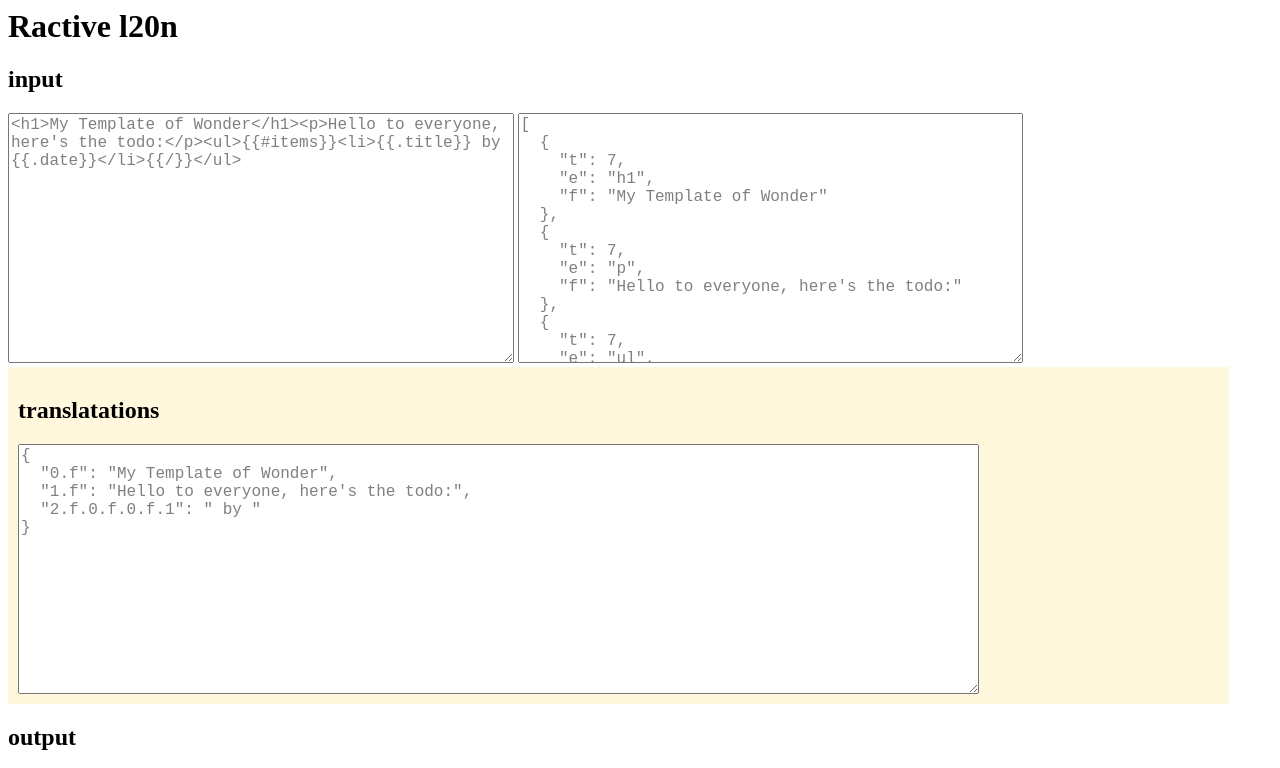
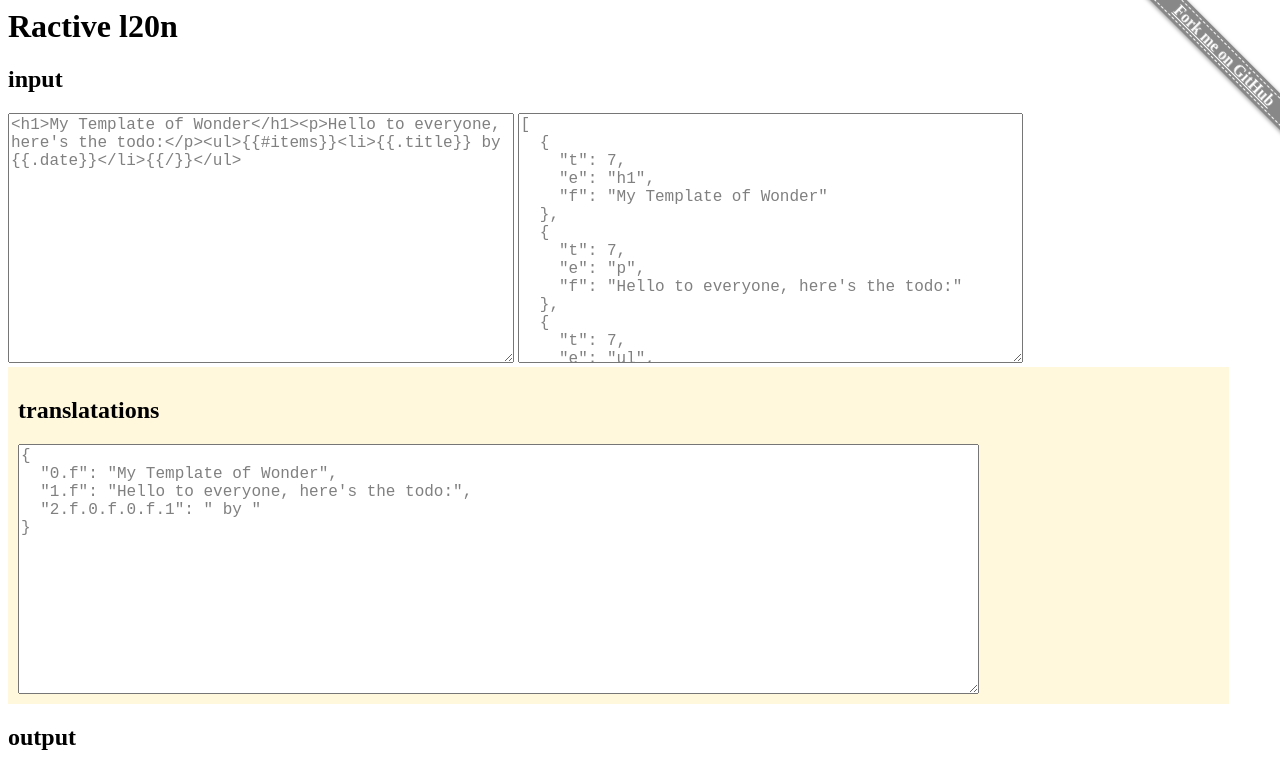
Before and after one commit to martypdx/ractive-l20n, a website: page index.html in a window 1280 px wide. Shown: the top 768 px of the page. Drawn offline with Linux system fonts and the light colour scheme.

Commit message:
edit sample page and README

```diff
--- a/index.html
+++ b/index.html
@@ -32,12 +32,58 @@
 		margin: 5px;
 		border: 5px solid whitesmoke;
 	}
+	a.forkme {
+		position: fixed;
+		right: 3.5em;
+		top: 3.5em;
+		background-color: #888;
+		padding: 0.2em 0;
+		width: 15em;
+		text-align: center;
+		color: white;
+		-webkit-transform: translate(50%,-50%) rotate(45deg);
+		-moz-transform: translate(50%,-50%) rotate(45deg);
+		-ms-transform: translate(50%,-50%) rotate(45deg);
+		-o-transform: translate(50%,-50%) rotate(45deg);
+		transform: translate(50%,-50%) rotate(45deg);
+		font-family: Voltaire;
+		font-weight: bold;
+		box-shadow: 0 1px 4px rgba(0,0,0,0.4);
+		opacity: 0;
+		display: none;
+		z-index: 2;
+
+		-webkit-transition: opacity 0.5s;
+		-moz-transition: opacity 0.5s;
+		-ms-transition: opacity 0.5s;
+		-o-transition: opacity 0.5s;
+		transition: opacity 0.5s;
+	}
+
+	.transforms-enabled a.forkme {
+		display: block;
+	}
+
+	.forkme:before, .forkme:after {
+		content: '';
+		display: block;
+		width: 100%;
+		border-top: 1px dashed white;
+	}
+
+	@media screen and (min-width: 100px) {
+		a.forkme {
+			opacity: 1;
+		}
+	}
 
 </style>
 </head>
 <body>
+<a class='forkme' href='https://github.com/martypdx/ractive-l20n'>Fork me on GitHub</a>
+<h1>Ractive l20n</h1>
+<div id='container'>Loading...</div>
 <script id='main' type='text/ractive'>
-	<h1>Ractive l20n</h1>
 	<div>
 	<h2>input</h2>
 	<textarea id='in' value='{{template}}'/>
@@ -64,7 +110,7 @@ var Ractive = require('ractive'),
 	l20n = require('l20n')
 
 var r = new Ractive({
-	el: document.body,
+	el: '#container',
 	template: '#main',
 	data: {
 		template: '<h1>My Template of Wonder</h1>' +
@@ -92,4 +138,20 @@ r.observe('dictionary.*', function(n){
 	r.set('translated', l20n.translate(r.get('parsed'), translatations) )
 })
 </script>
+<script>
+
+	// if CSS transforms aren't supported, don't show the 'fork me' button.
+	// Quick and dirty detect
+	style = document.createElement( 'div' ).style;
+
+	if ( style.transform !== undefined ) {
+		document.body.className += 'transforms-enabled';
+	} else {
+		[ 'webkit', 'moz', 'ms', 'o' ].forEach( function ( vendor ) {
+			if ( style[ vendor + 'Transform' ] !== undefined ) {
+				document.body.className += 'transforms-enabled';
+			}
+		});
+	}
+</script>
 </body>
```
Also changed, not shown: README.md.
